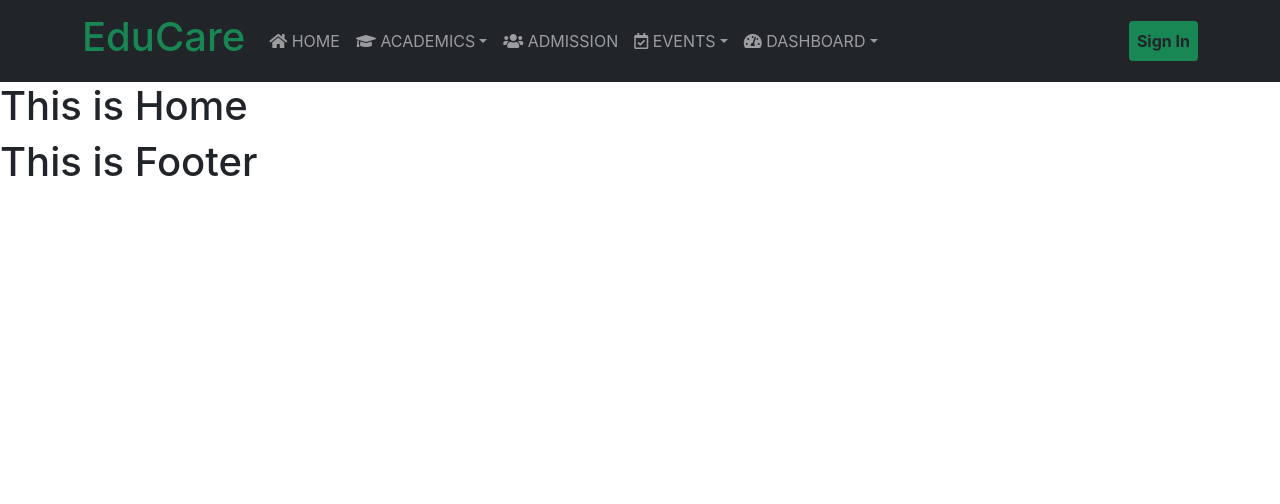
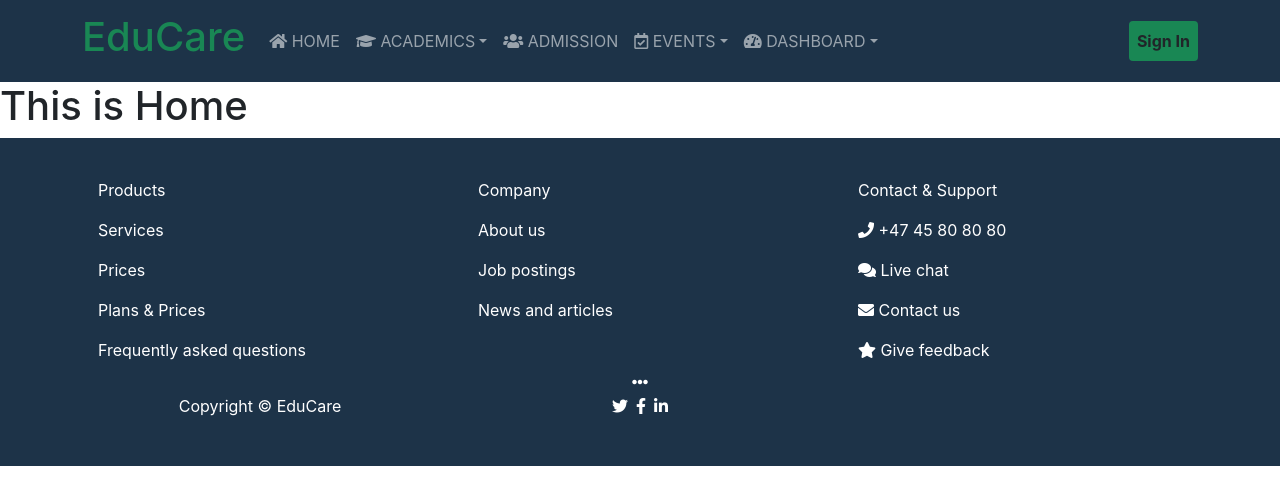
Before and after one commit to krishnacheashty/EduCare, a React (Create React App) app: page / in a window 1280 px wide. Shown: the top 504 px of the page. Built offline with nearby package versions, Linux system fonts and the light colour scheme.

Commit message:
adding footer

```diff
--- /dev/null
+++ b/src/Pages/Shared/Footer/Footer.css
@@ -0,0 +1,6 @@
+footer {
+    padding: 2rem 0;
+    background-color: #1d3348;
+
+
+  }
--- a/src/Pages/Shared/Footer/Footer.js
+++ b/src/Pages/Shared/Footer/Footer.js
@@ -1,11 +1,99 @@
 import React from 'react';
+import "./Footer.css"
 
 const Footer = () => {
     return (
         <div>
-            <h1>This is Footer</h1>
+            <footer>
+                <div className="container text-white">
+                    <div className="row">
+                        <div className="col-md-4 footer-column">
+                            <ul className="nav d-flex flex-column justify-content-start">
+                                <li className="nav-item">
+                                    <a className="nav-link text-white" href="/home">Products</a>
+                                </li>
+                                <li className="nav-item">
+                                    <a className="nav-link text-white" href="/home">Services</a>
+                                </li>
+                                <li className="nav-item">
+                                    <a className="nav-link text-white" href="/prices">Prices</a>
+                                </li>
+                                <li className="nav-item">
+                                    <a className="nav-link text-white" href="/home">Plans & Prices</a>
+                                </li>
+                                <li className="nav-item">
+                                    <a className="nav-link text-white" href="/home"> Frequently asked questions</a>
+                                </li>
+                            </ul>
+                        </div>
+                        <div className="col-md-4 footer-column">
+                            <ul className="nav flex-column">
+                                <li className="nav-item">
+                                    <a className="nav-link text-white" href="/home">Company</a>
+                                </li>
+                                <li className="nav-item">
+                                    <a className="nav-link text-white" href="/home">About us</a>
+                                </li>
+                                <li className="nav-item">
+                                    <a className="nav-link text-white" href="/home">Job postings</a>
+                                </li>
+                                <li className="nav-item">
+                                    <a className="nav-link text-white" href="/home">News and articles</a>
+                                </li>
+                            </ul>
+                        </div>
+                        <div className="col-md-4 footer-column ">
+                            <ul className="nav flex-column">
+                                <li className="nav-item">
+                                    <a className="nav-link text-white" href="/home">Contact & Support</a>
+                                </li>
+                                <li className="nav-item">
+                                    <span className="nav-link text-white"><i className="fas fa-phone"></i> +47 45 80 80 80</span>
+                                </li>
+                                <li className="nav-item">
+                                    <a className="nav-link text-white" href="/home"><i className="fas fa-comments"></i> Live chat</a>
+                                </li>
+                                <li className="nav-item">
+                                    <a className="nav-link text-white" href="/home"><i className="fas fa-envelope"></i> Contact us</a>
+                                </li>
+                                <li className="nav-item">
+                                    <a className="nav-link text-white" href="/home"><i className="fas fa-star"></i> Give feedback</a>
+                                </li>
+                            </ul>
+                        </div>
+                    </div>
 
-        </div>
+                    <div className="text-center"><i className="fas fa-ellipsis-h"></i></div>
+
+                    <div className="row text-center">
+                        <div className="col-md-4 box">
+                            <span className="copyright quick-links">Copyright &copy; EduCare</span>
+                        </div>
+                        <div className="col-md-4 box">
+                            <ul className="list-inline social-buttons">
+                                <li className="list-inline-item">
+                                    <a href="/home">
+                                        <i className="fab fa-twitter  text-white"></i>
+                                    </a>
+                                </li>
+                                <li className="list-inline-item">
+                                    <a href="/home">
+                                        <i className="fab fa-facebook-f  text-white"></i>
+                                    </a>
+                                </li>
+                                <li className="list-inline-item">
+                                    <a href="/home">
+                                        <i className="fab fa-linkedin-in  text-white"></i>
+                                    </a>
+                                </li>
+                            </ul>
+                        </div>
+
+                    </div>
+                </div>
+            </footer>
+
+        </div >
     );
 };
 
--- /dev/null
+++ b/src/Pages/Shared/Header/Header.css
@@ -0,0 +1,3 @@
+.header{
+    background-color: #1d3348;
+}
--- a/src/Pages/Shared/Header/Header.js
+++ b/src/Pages/Shared/Header/Header.js
@@ -1,11 +1,12 @@
 import React from 'react';
 import { Container, Nav, Navbar, NavDropdown } from 'react-bootstrap';
 import { Link } from 'react-router-dom';
+import "./Header.css"
 
 const Header = () => {
     return (
-        <>
-            <Navbar collapseOnSelect expand="lg" bg="dark" variant="dark" sticky="top">
+        <div className='header'>
+            <Navbar collapseOnSelect expand="lg" variant="dark" sticky="top">
                 <Container>
                     <Navbar.Brand href="/home"><h1 className="text-success">EduCare</h1></Navbar.Brand>
                     <Navbar.Toggle aria-controls="responsive-navbar-nav" />
@@ -38,7 +39,7 @@ const Header = () => {
                 </Container>
             </Navbar>
 
-        </>
+        </div>
     );
 };
 
```
